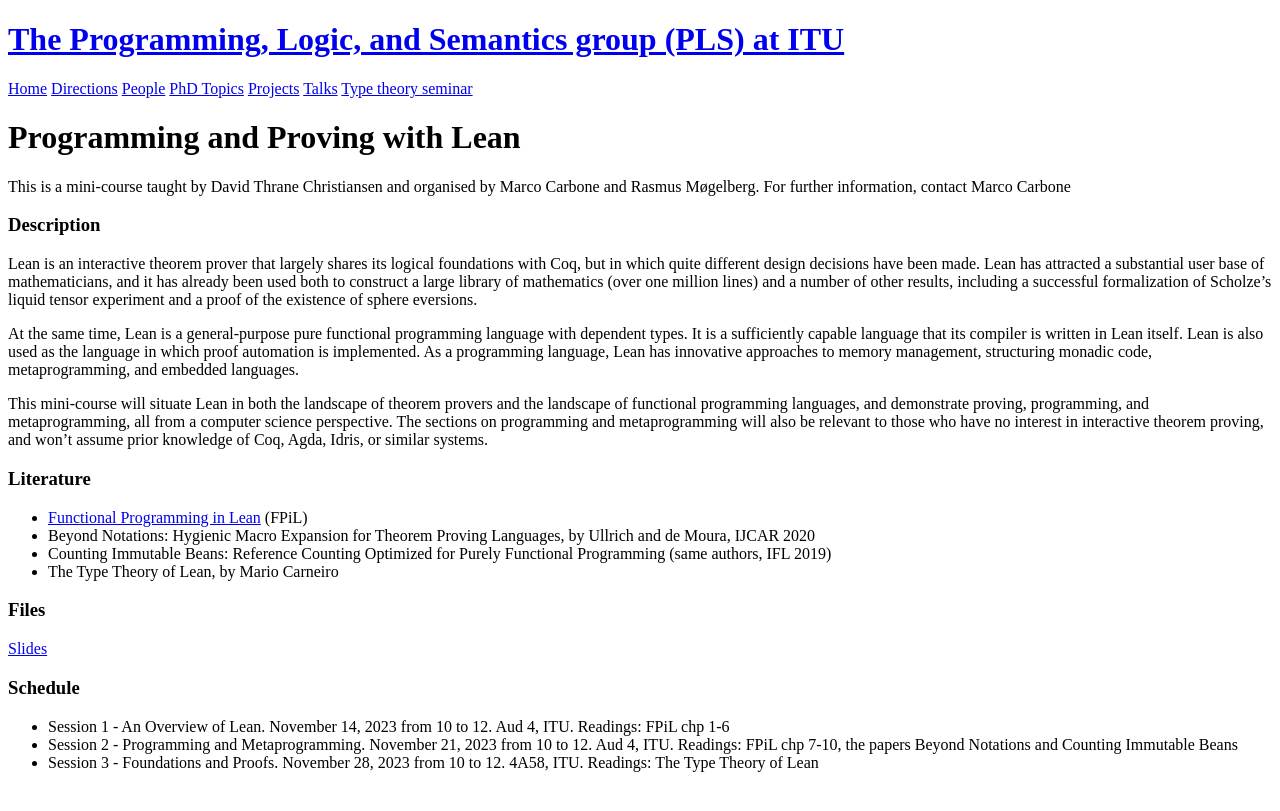
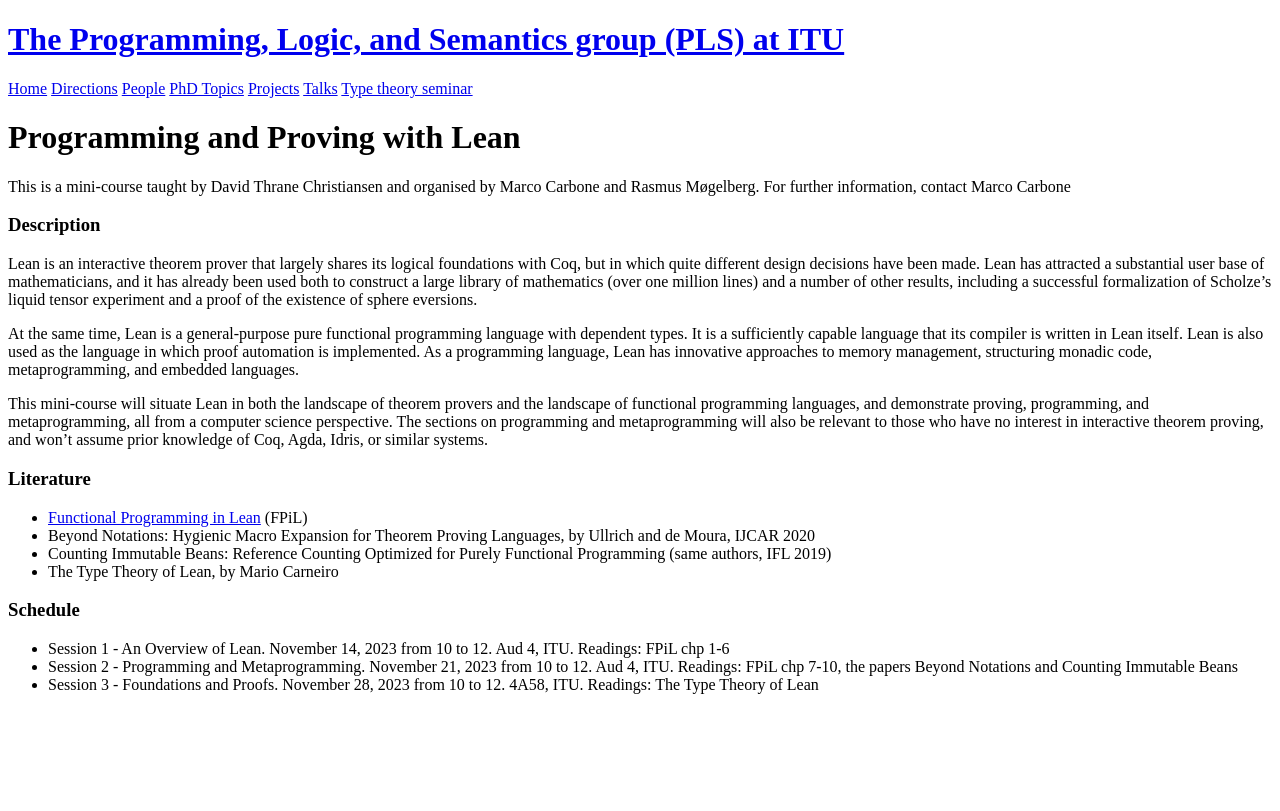
Before and after one commit to rmogelberg/pls.itu.dk, a Jekyll site: the page built from LeanCourse.md, in a window 1280 px wide. Shown: the top 811 px of the page. Built offline with Jekyll 4.4.1, drawn with Linux system fonts in a browser that asks for light colours.

Commit message:
Reverting

```diff
--- a/LeanCourse.md
+++ b/LeanCourse.md
@@ -23,9 +23,6 @@
  - The Type Theory of Lean, by Mario Carneiro
 
 
-### Files
-[Slides](LEANCourseFiles/slides.pdf)
-
 ### Schedule
 
 - Session 1 - An Overview of Lean. November 14, 2023 from 10 to 12. Aud 4, ITU. Readings: FPiL chp 1-6
```
